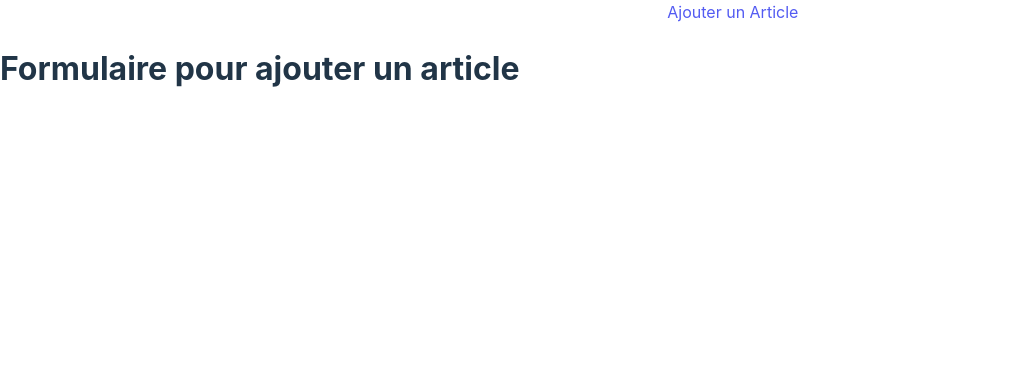
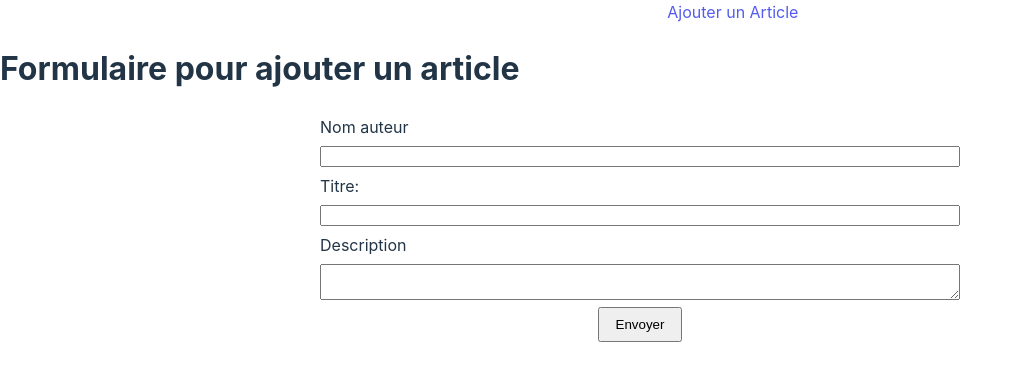
Before and after one commit to combesal/alt-blog, a React (Vite) app: page /add-article in a window 1280 px wide. Shown: the top 380 px of the page, without its empty margins (0-1021 px from the left). Built offline with nearby package versions, Linux system fonts and the light colour scheme.

Commit message:
Created add article form

```diff
--- a/src/App.tsx
+++ b/src/App.tsx
@@ -2,7 +2,7 @@ import { Route, Routes } from 'react-router-dom'
 import './App.css'
 import HomePage from './pages/Home/HomePage'
 import BlogPage from './pages/Blog/BlogPage'
-import AddArticlePage from './pages/Blog/AddArticlePage'
+import AddArticlePage from './pages/AddArticlePage/AddArticlePage'
 import Navbar from './components/Navbar/Navbar'
 import NotFoundPage from './services/utils/NotFoundPage'
 
--- /dev/null
+++ b/src/pages/AddArticlePage/AddArticlePage.css
@@ -0,0 +1,12 @@
+form {
+    display:flex;
+    flex-direction:column;
+    width:50%;
+    margin:auto;
+    gap:7px;
+}
+
+form input[type=submit] {
+    padding: 0.5rem 1rem;
+    align-self: center;
+}
--- /dev/null
+++ b/src/pages/AddArticlePage/AddArticlePage.tsx
@@ -0,0 +1,63 @@
+import { useState } from 'react';
+import { Article } from '../../services/interfaces/Article';
+import './AddArticlePage.css';
+
+export default function AddArticlePage() {
+
+
+    const [form, setForm] = useState<Article>({
+        author: "",
+        title: "",
+        description: "",
+    })
+
+    function handleSubmit(evt: any) {
+        evt.preventDefault();
+        console.log("HandleSubmit : ", form)
+    }
+
+    function handleChange(evt: any) {
+        const { name, value } = evt.target;
+        setForm({ ...form, [name]: value })
+    }
+
+
+    return (
+        <>
+            <h1>Formulaire pour ajouter un article</h1>
+
+            <form onSubmit={(evt) => handleSubmit(evt)} >
+                <label htmlFor="author">Nom auteur</label>
+
+                <input
+                    type="text"
+                    name="author"
+                    id="author"
+                    onChange={(evt) => handleChange(evt)}
+                />
+
+                <label htmlFor="title">Titre:</label>
+
+                <input
+                    type="text"
+                    name="title"
+                    id="title"
+                    onChange={(evt) => handleChange(evt)}
+                />
+
+                <label htmlFor="description">Description</label>
+                <textarea
+                    name="description"
+                    id="description"
+                    onChange={(evt) => handleChange(evt)}
+                ></textarea>
+
+                <input
+                    type="submit"
+                    value="Envoyer"
+                    className="btn btn-secondary"
+                />
+            </form>
+        </>
+    )
+}
--- a/src/pages/Blog/AddArticlePage.tsx
+++ /dev/null
@@ -1,10 +0,0 @@
-
-export default function AddArticlePage() {
-
-
-    return (
-        <>
-            <h1>Formulaire pour ajouter un article</h1>
-        </>
-    )
-}
--- /dev/null
+++ b/src/services/interfaces/Article.ts
@@ -0,0 +1,5 @@
+export interface Article {
+    author: string;
+    title: string;
+    description: string;
+}
```
